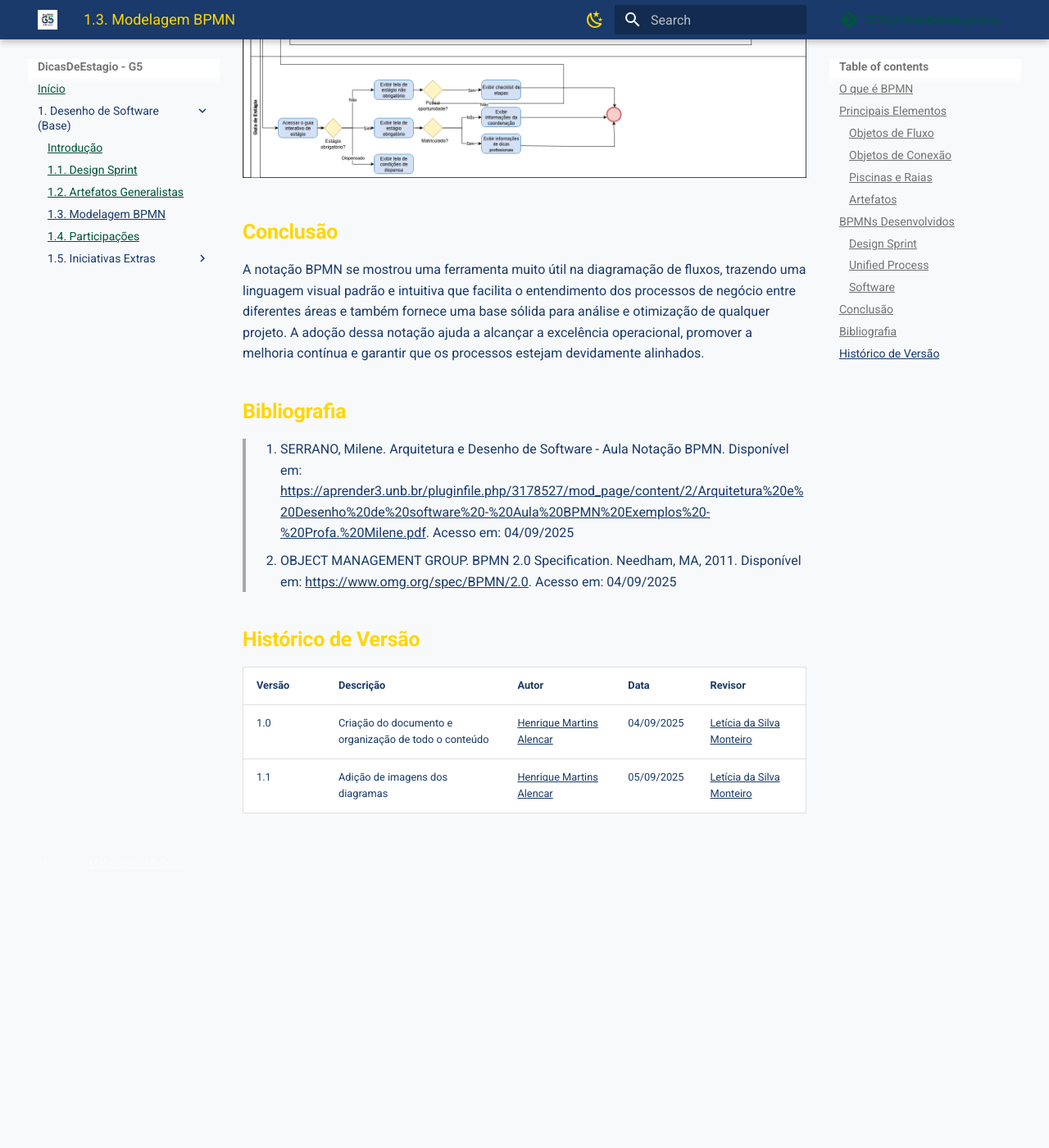
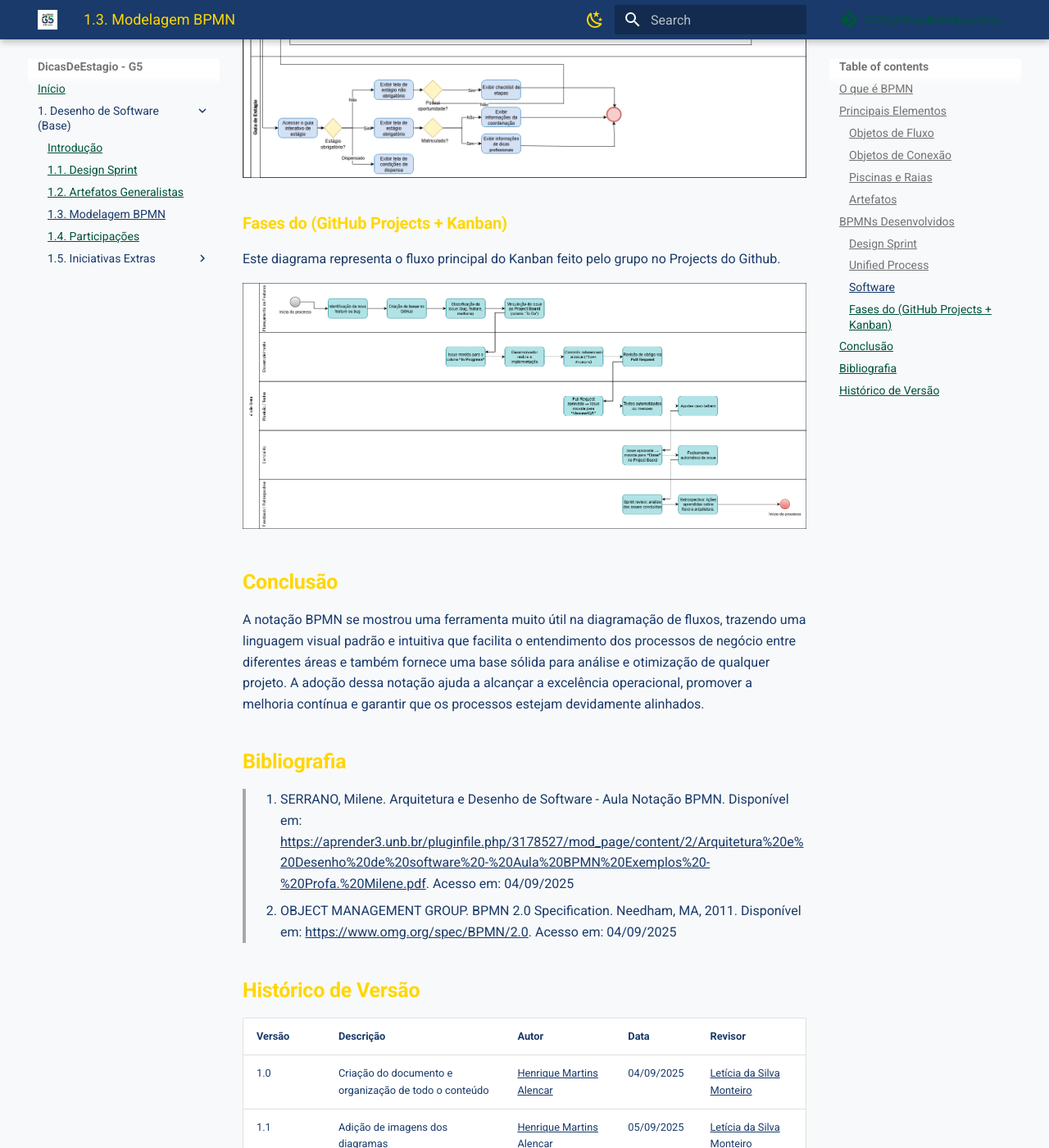
Before and after one commit to UnBArqDsw2025-2-Turma02/2025.2-T02_G5_DicasDeEstagio_Entrega03, an MkDocs documentation site: the page built from docs/Base/BPMN/ModelagemBPMN.md, in a window 1280 px wide and 1400 px high, scrolled down 2226 px. Shown: the whole window at 82% size. Built offline with MkDocs 1.6.1 and Material for MkDocs 9.7.7, drawn with Linux system fonts in a browser that asks for light colours; comment, search, counter and statistics services are not loaded; before the commit the page ends 3302 px from its top, so only the background shows below that; some of the changed text lies outside the part shown.

Commit message:
Adiciona fluxo no BPMN

```diff
--- a/docs/Base/BPMN/ModelagemBPMN.md
+++ b/docs/Base/BPMN/ModelagemBPMN.md
@@ -50,6 +50,12 @@ Este diagrama representa o fluxo principal da aplicação, incluindo suas princi
 
 ![BPMN Software - G5](../../assets/imgs/BPMNSoftware.png)
 
+### **Fases do (GitHub Projects + Kanban)**
+
+Este diagrama representa o fluxo principal do Kanban feito pelo grupo no Projects do Github.
+
+![BPMN (GitHub Projects + Kanban) - G5](../../assets/imgs/BPMNProjectsKanban.png)
+
 ## **Conclusão**
 
 A notação BPMN se mostrou uma ferramenta muito útil na diagramação de fluxos, trazendo uma linguagem visual padrão e intuitiva que facilita o entendimento dos processos de negócio entre diferentes áreas e também fornece uma base sólida para análise e otimização de qualquer projeto. A adoção dessa notação ajuda a alcançar a excelência operacional, promover a melhoria contínua e garantir que os processos estejam devidamente alinhados.
```
Also changed, not shown: other parts of docs/Base/BPMN/ModelagemBPMN.md (+1 -0 lines).
